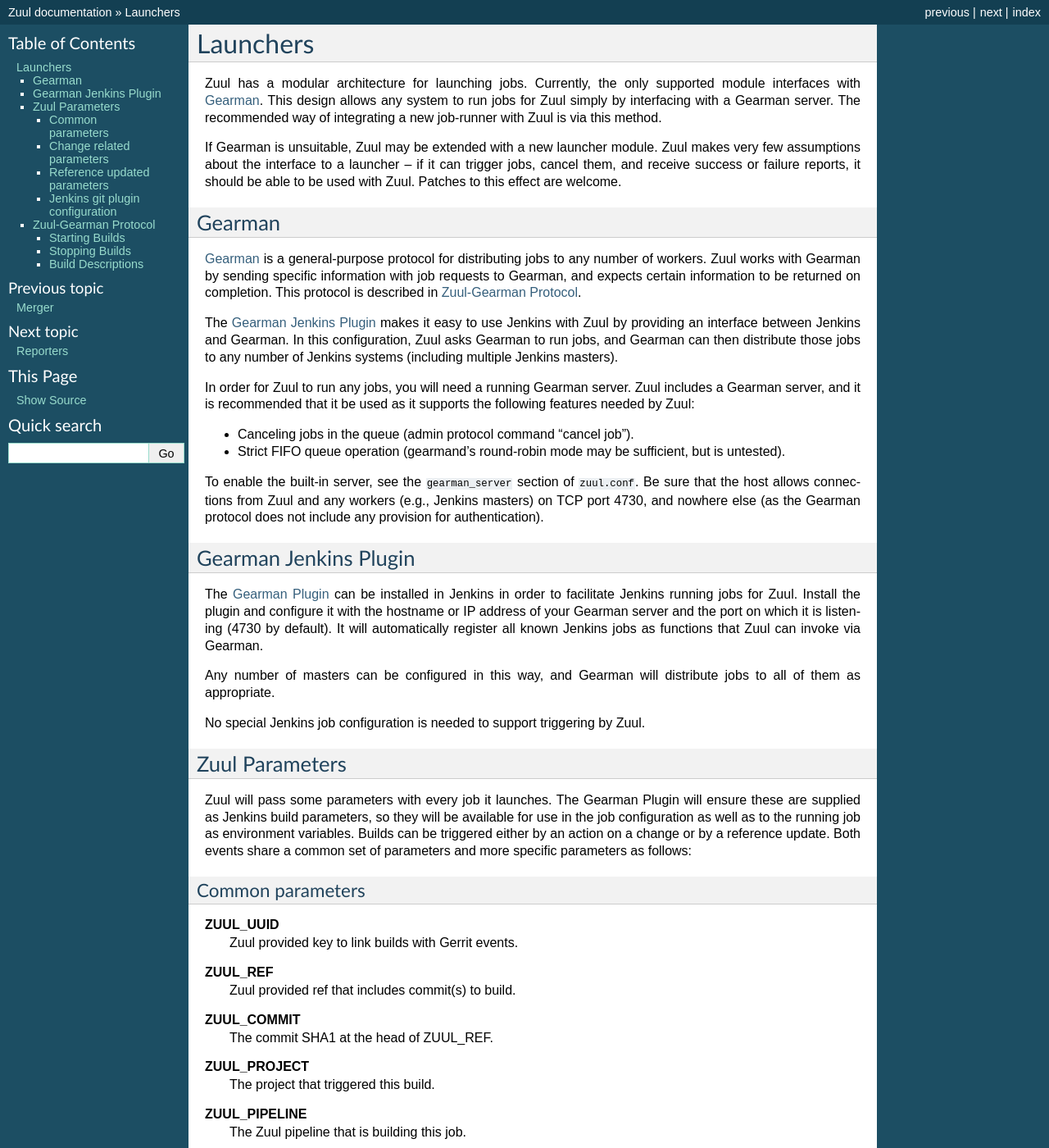
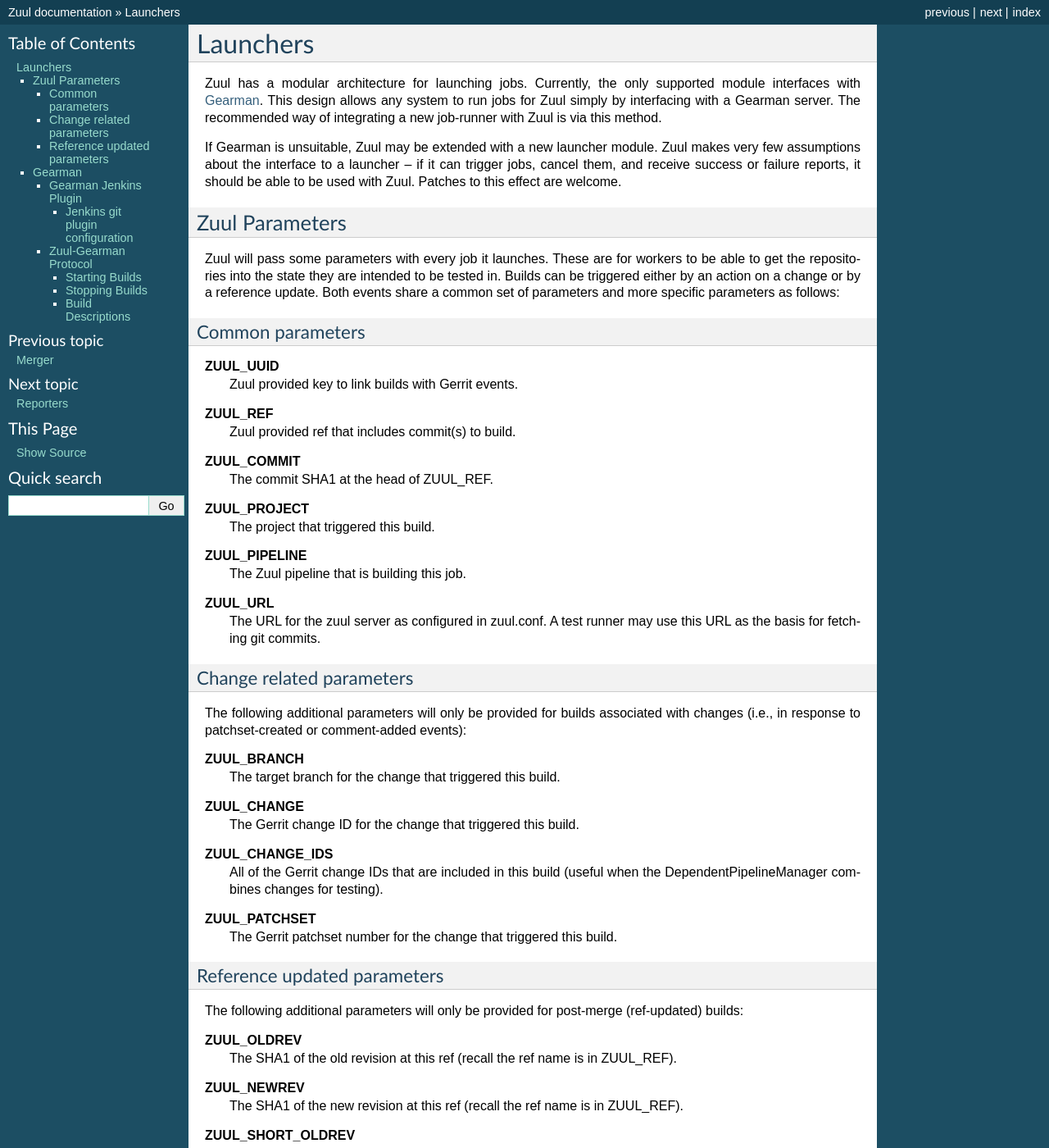
Before and after one commit to openstack-infra/zuul, a Sphinx documentation site: the page built from doc/source/launchers.rst, in a window 1280 px wide and 1400 px high. Shown: the whole window at 82% size. Built offline with Sphinx 7.4.7, drawn with Linux system fonts in a browser that asks for light colours; some of the changed text lies outside the part shown.

Commit message:
Make zuul more worker agnostic
* Remove mention of Jenkins from the codebase
* Remove unused dependency on python-jenkins
* Update docs to be suggestive of Jenkins but not require

Change-Id: I15f5462466899fb520aa66669f2e0b1d4fa1b98a

```diff
--- a/doc/source/launchers.rst
+++ b/doc/source/launchers.rst
@@ -22,61 +22,14 @@
 or failure reports, it should be able to be used with Zuul.  Patches
 to this effect are welcome.
 
-Gearman
--------
-
-Gearman_ is a general-purpose protocol for distributing jobs to any
-number of workers.  Zuul works with Gearman by sending specific
-information with job requests to Gearman, and expects certain
-information to be returned on completion.  This protocol is described
-in `Zuul-Gearman Protocol`_.
-
-The `Gearman Jenkins Plugin`_ makes it easy to use Jenkins with Zuul
-by providing an interface between Jenkins and Gearman.  In this
-configuration, Zuul asks Gearman to run jobs, and Gearman can then
-distribute those jobs to any number of Jenkins systems (including
-multiple Jenkins masters).
-
-In order for Zuul to run any jobs, you will need a running Gearman
-server.  Zuul includes a Gearman server, and it is recommended that it
-be used as it supports the following features needed by Zuul:
-
-* Canceling jobs in the queue (admin protocol command "cancel job").
-* Strict FIFO queue operation (gearmand's round-robin mode may be
-  sufficient, but is untested).
-
-To enable the built-in server, see the ``gearman_server`` section of
-``zuul.conf``.  Be sure that the host allows connections from Zuul and
-any workers (e.g., Jenkins masters) on TCP port 4730, and nowhere else
-(as the Gearman protocol does not include any provision for
-authentication).
-
-Gearman Jenkins Plugin
-----------------------
-
-The `Gearman Plugin`_ can be installed in Jenkins in order to
-facilitate Jenkins running jobs for Zuul.  Install the plugin and
-configure it with the hostname or IP address of your Gearman server
-and the port on which it is listening (4730 by default).  It will
-automatically register all known Jenkins jobs as functions that Zuul
-can invoke via Gearman.
-
-Any number of masters can be configured in this way, and Gearman will
-distribute jobs to all of them as appropriate.
-
-No special Jenkins job configuration is needed to support triggering
-by Zuul.
-
 Zuul Parameters
 ---------------
 
-Zuul will pass some parameters with every job it launches.  The
-Gearman Plugin will ensure these are supplied as Jenkins build
-parameters, so they will be available for use in the job configuration
-as well as to the running job as environment variables.  Builds can
-be triggered either by an action on a change or by a reference update.
-Both events share a common set of parameters and more specific
-parameters as follows:
+Zuul will pass some parameters with every job it launches.  These are
+for workers to be able to get the repositories into the state they are
+intended to be tested in.  Builds can be triggered either by an action
+on a change or by a reference update.  Both events share a common set
+of parameters and more specific parameters as follows:
 
 Common parameters
 ~~~~~~~~~~~~~~~~~
@@ -158,8 +111,57 @@
 Your jobs can check whether the parameters are ``000000`` to act
 differently on each kind of event.
 
+Gearman
+-------
+
+Gearman_ is a general-purpose protocol for distributing jobs to any
+number of workers.  Zuul works with Gearman by sending specific
+information with job requests to Gearman, and expects certain
+information to be returned on completion.  This protocol is described
+in `Zuul-Gearman Protocol`_.
+
+In order for Zuul to run any jobs, you will need a running Gearman
+server.  Zuul includes a Gearman server, and it is recommended that it
+be used as it supports the following features needed by Zuul:
+
+* Canceling jobs in the queue (admin protocol command "cancel job").
+* Strict FIFO queue operation (gearmand's round-robin mode may be
+  sufficient, but is untested).
+
+To enable the built-in server, see the ``gearman_server`` section of
+``zuul.conf``.  Be sure that the host allows connections from Zuul and
+any workers (e.g., Jenkins masters) on TCP port 4730, and nowhere else
+(as the Gearman protocol does not include any provision for
+authentication).
+
+Gearman Jenkins Plugin
+~~~~~~~~~~~~~~~~~~~~~~
+
+The `Gearman Jenkins Plugin`_ makes it easy to use Jenkins with Zuul
+by providing an interface between Jenkins and Gearman.  In this
+configuration, Zuul asks Gearman to run jobs, and Gearman can then
+distribute those jobs to any number of Jenkins systems (including
+multiple Jenkins masters).
+
+The `Gearman Plugin`_ can be installed in Jenkins in order to
+facilitate Jenkins running jobs for Zuul.  Install the plugin and
+configure it with the hostname or IP address of your Gearman server
+and the port on which it is listening (4730 by default).  It will
+automatically register all known Jenkins jobs as functions that Zuul
+can invoke via Gearman.
+
+Any number of masters can be configured in this way, and Gearman will
+distribute jobs to all of them as appropriate.
+
+No special Jenkins job configuration is needed to support triggering
+by Zuul.
+
+The Gearman Plugin will ensure the `Zuul Parameters`_ are supplied as
+Jenkins build parameters, so they will be available for use in the job
+configuration as well as to the running job as environment variables.
+
 Jenkins git plugin configuration
-~~~~~~~~~~~~~~~~~~~~~~~~~~~~~~~~
+^^^^^^^^^^^^^^^^^^^^^^^^^^^^^^^^
 
 In order to test the correct build, configure the Jenkins Git SCM
 plugin as follows::
@@ -184,9 +186,8 @@
 
   https://github.com/openstack-infra/devstack-gate/blob/master/devstack-vm-gate-wrap.sh
 
-
 Zuul-Gearman Protocol
----------------------
+~~~~~~~~~~~~~~~~~~~~~
 
 This section is only relevant if you intend to implement a new kind of
 worker that runs jobs for Zuul via Gearman.  If you just want to use
@@ -195,7 +196,7 @@
 The Zuul protocol as used with Gearman is as follows:
 
 Starting Builds
-~~~~~~~~~~~~~~~
+^^^^^^^^^^^^^^^
 
 To start a build, Zuul invokes a Gearman function with the following
 format:
@@ -277,7 +278,7 @@
 WORK_FAIL, but the exception will be logged in Zuul's error log.
 
 Stopping Builds
-~~~~~~~~~~~~~~~
+^^^^^^^^^^^^^^^
 
 If Zuul needs to abort a build already in progress, it will invoke the
 following function through Gearman:
@@ -300,7 +301,7 @@
 WORK_FAIL packet as described in `Starting Builds`_.
 
 Build Descriptions
-~~~~~~~~~~~~~~~~~~
+^^^^^^^^^^^^^^^^^^
 
 In order to update the job running system with a description of the
 current state of all related builds, the job runner may optionally
--- a/doc/source/merger.rst
+++ b/doc/source/merger.rst
@@ -42,7 +42,7 @@
 Zuul maintains its own copies of any needed Git repositories in the
 directory specified by ``git_dir`` in the ``merger`` section of
 zuul.conf (by default, /var/lib/zuul/git).  To directly serve Zuul's
-Git repositories in order to provide Zuul refs for Jenkins, you can
+Git repositories in order to provide Zuul refs for workers, you can
 configure Apache to do so using the following directives::
 
   SetEnv GIT_PROJECT_ROOT /var/lib/zuul/git
--- a/requirements.txt
+++ b/requirements.txt
@@ -1,7 +1,6 @@
 pbr>=0.5.21,<1.0
 
 argparse
-python-jenkins
 PyYAML>=3.1.0
 Paste
 WebOb>=1.2.3,<1.3
```
Also changed, not shown: other parts of doc/source/merger.rst (+2 -2 lines), doc/source/statsd.rst (+4 -4 lines), 2 other files.
